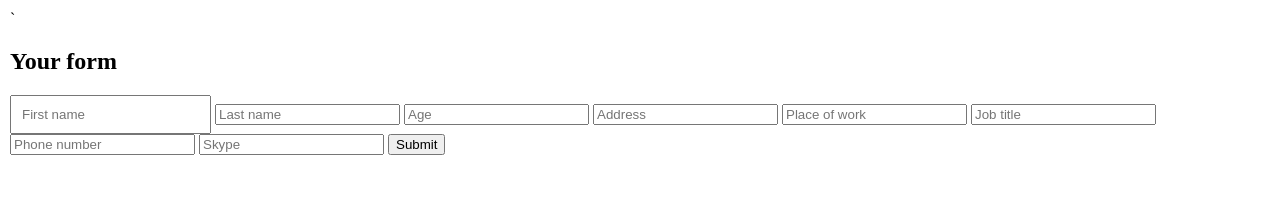
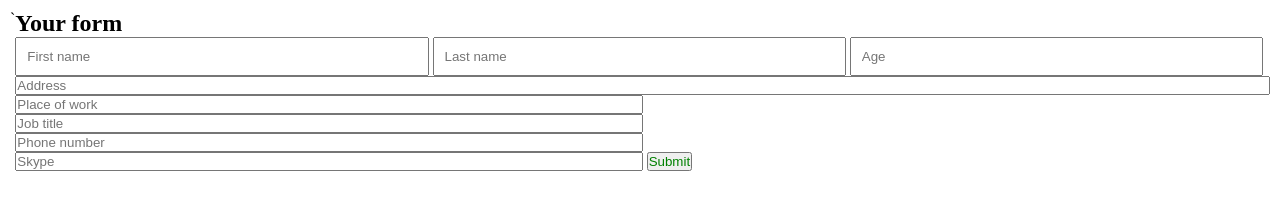
Before and after one commit to vmaineng/form-css, a plain HTML site: page index.html in a window 1280 px wide. Drawn offline with Linux system fonts and the light colour scheme.

Commit message:
added in width

```diff
--- a/styles.css
+++ b/styles.css
@@ -1,7 +1,44 @@
-body {
-    margin: 10px
+* {
+    margin: 0;
+    padding: 0;
+    box-sizing: border-box;
 }
 
-.first-name {
+body {
+    margin: 10px;
+    min-height: 100vh;
+    display: flex;
+}
+
+.container {
+    position: relative;
+    border-radius: 6px;
+}
+
+.container form{
+    position: relative;
+    margin-top: 16px;
+    min-height: 490px;
+}
+
+.first-name, .last-name, .age {
     padding: 10px;
+    flex-direction: column;
+    width: calc(100% /3 - 5px)
 }
+
+.address {
+    width: 100%;
+}
+
+.place-of-work, .job-title {
+    width: 50%;
+}
+
+.phone-number, .skype {
+    width: 50%
+}
+
+button {
+    color: green;
+}
```
